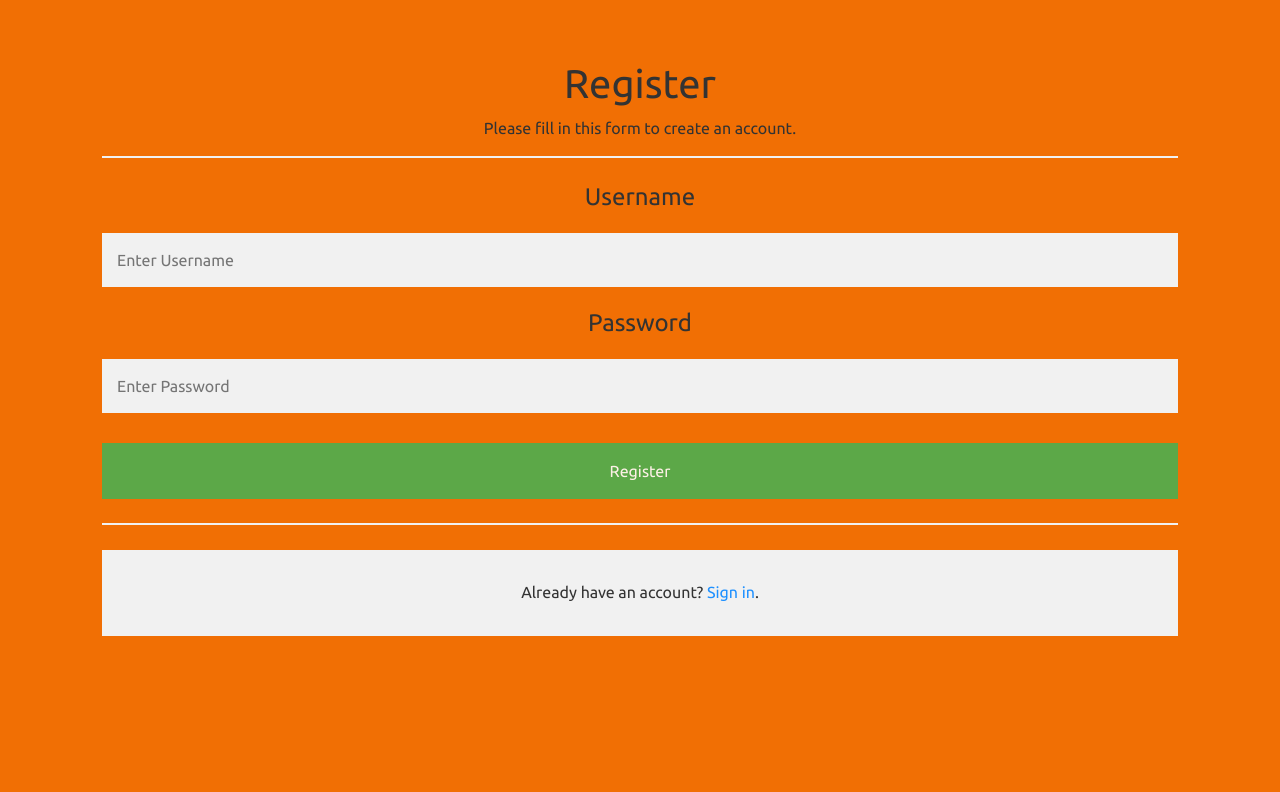
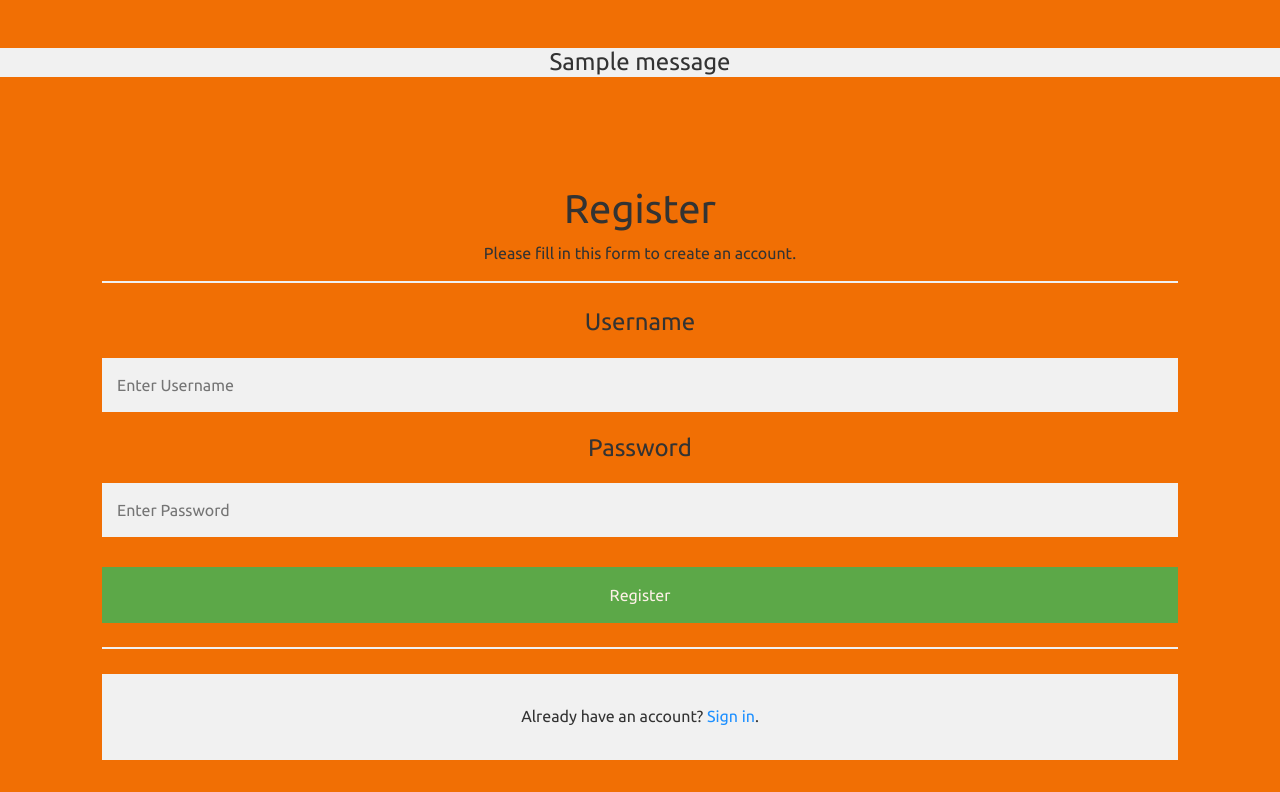
Before and after one commit to ebuzeryalcin/Travellers, a Flask app: page /register/ in a window 1280 px wide. Shown: the part 56-848 px from the top of the page. Before the commit the page ends 692 px from the top, so only its background shows below. Run offline with Flask 2, Linux system fonts and the light colour scheme; one stand-in notice (Sample message) is shown; some libraries are stand-ins or nearby versions.

Commit message:
Added defensive design input requirements to register, added flash message to register.html

```diff
--- a/static/css/style.css
+++ b/static/css/style.css
@@ -2,10 +2,15 @@
 body{
     background-color: rgb(241, 111, 4);
 }
+/*--------------------- Base.html ----------------------*/
+
 /*--------------------- Navbar ----------------------*/
 .navbar{
     width: 100%;
 }
+
+/*--------------------- Index.html ----------------------*/
+
 /*--------------------- Bootstrap cards ----------------------*/
 .all-cards{
     margin-right: 0px;
@@ -15,10 +20,10 @@ body{
 }
 
 
-/*--------------------- Register ----------------------*/
+/*--------------------- Register.html ----------------------*/
 * {box-sizing: border-box}
 
-/* Add padding to containers */
+/* Container padding */
 .container {
   padding: 16px;
   padding-top: 30px;
@@ -39,7 +44,7 @@ input[type=text]:focus, input[type=password]:focus {
   outline: none;
 }
 
-/* styles of hr */
+/* hr style */
 hr {
   border: 1px solid #f1f1f1;
   margin-bottom: 25px;
@@ -61,7 +66,7 @@ hr {
   opacity:1;
 }
 
-/* Add a blue text color to links */
+/* Blue text color to link */
 a {
   color: dodgerblue;
 }
@@ -71,3 +76,9 @@ a {
   background-color: #f1f1f1;
   text-align: center;
 }
+
+/* Flash message style */
+.flashes h4{
+    text-align: center;
+    background-color: #f1f1f1;
+}
--- a/templates/register.html
+++ b/templates/register.html
@@ -1,5 +1,16 @@
-{% extends "index.html" %}
+{% extends "base.html" %}
 {% block content %}
+
+<!-- Flash message while registering -->
+    {% with messages = get_flashed_messages() %}
+        {% if messages %}
+            {% for message in messages %}
+                <div class="flashes">
+                    <h4 class="my-5">{{ message }}</h4>
+                </div>
+            {% endfor %}
+        {% endif %}
+    {% endwith %}
 
 <!--Used register form from this link https://www.w3schools.com/howto/howto_css_register_form.asp -->
 <form class="container text-center" method="POST" action="{{ url_for('register') }}">
@@ -9,10 +20,12 @@
         <hr>
 
         <label for="username"><h4>Username</h4></label>
-        <input type="text" placeholder="Enter Username" name="username" id="username" required>
+        <input type="text" placeholder="Enter Username" name="username" id="username" minlength="5"
+            maxlength="15" pattern="^[a-zA-Z0-9]{5,15}$" class="validate" required>
 
         <label for="psw"><h4>Password</h4></label>
-        <input type="password" placeholder="Enter Password" name="password" id="password" required>
+        <input type="password" placeholder="Enter Password" name="password" id="password" minlength="5"
+            maxlength="15" pattern="^[a-zA-Z0-9]{5,15}$" class="validate" required>
 
         <button type="submit" class="registerbtn">Register</button>
         <hr>
```
Also changed, not shown: .theia/settings.json.
